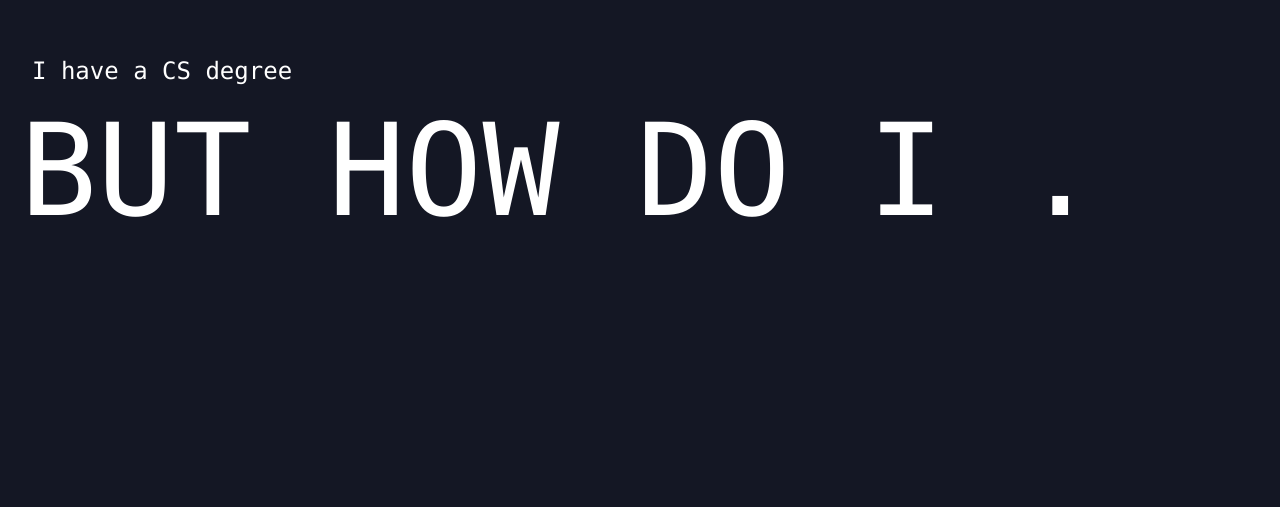
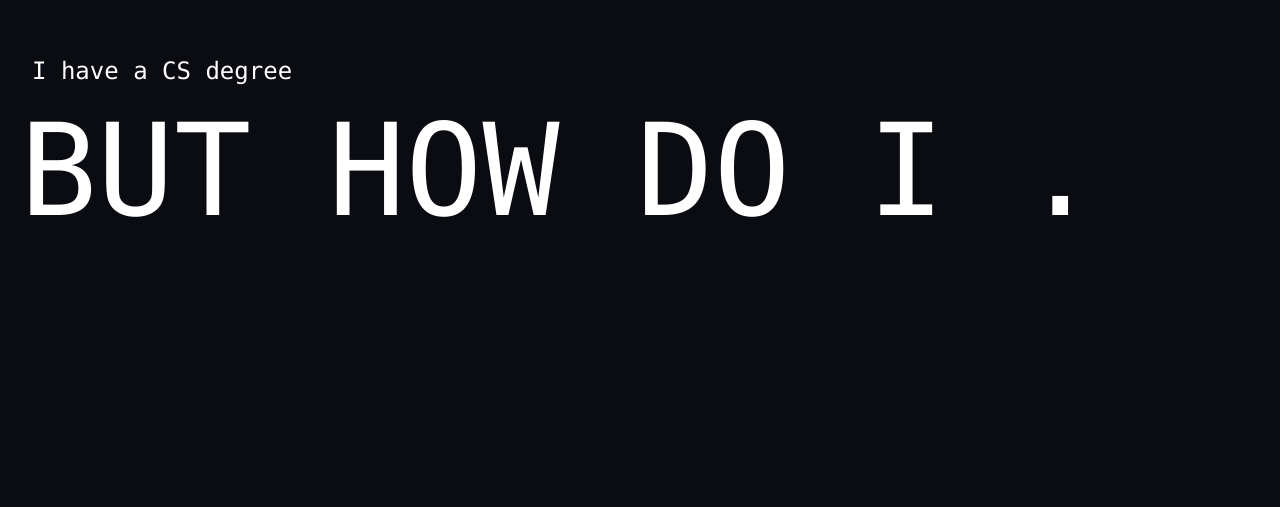
Before and after one commit to txstc55/But-how-do-I, a Vue app: page / in a window 1280 px wide. Shown: the part 293-800 px from the top of the page. Built offline with nearby package versions, Linux system fonts and the light colour scheme.

Commit message:
bg color change

```diff
--- a/src/App.vue
+++ b/src/App.vue
@@ -6,6 +6,6 @@
 
 <style>
 html{
-  background-color: rgb(20 23 36 );
+  background-color: rgb(10 12 18 );
 }
 </style>
```
